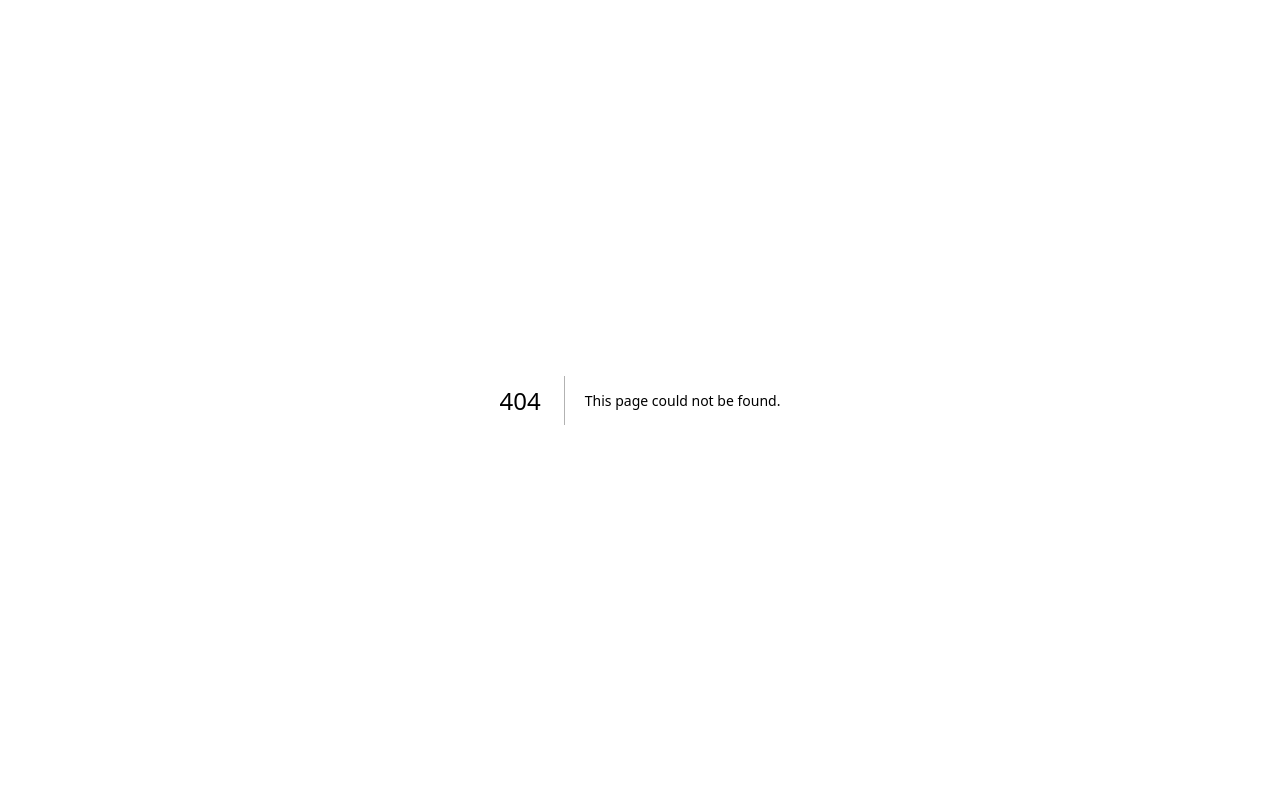
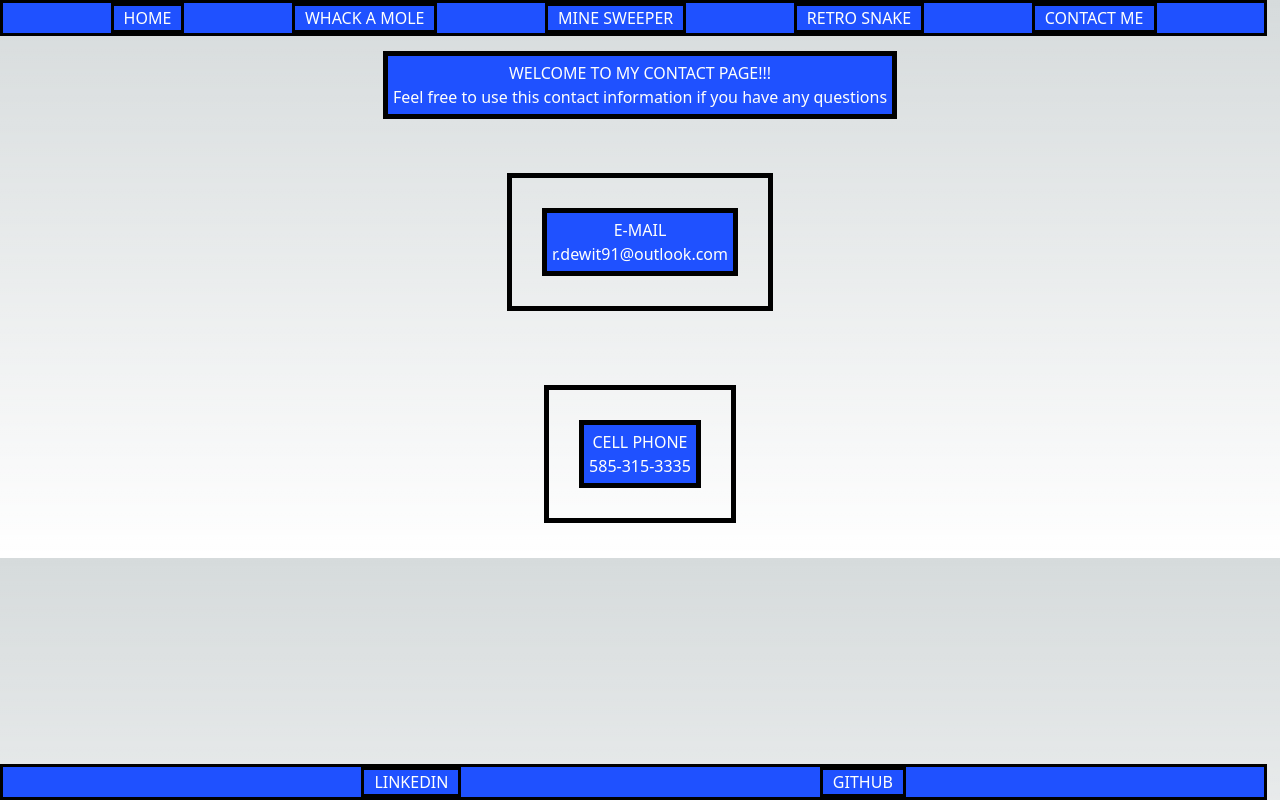
Before and after one commit to rdewit91/robsArcade, a Next.js app in the folder robs-arcade/: page /cntcMe in a window 1280 px wide. Before the commit this address had no page. Built offline with nearby package versions, Linux system fonts and the light colour scheme.

Commit message:
structure

```diff
--- /dev/null
+++ b/robs-arcade/component/Footer.js
@@ -0,0 +1,20 @@
+import React from 'react'
+import Link from 'next/link'
+
+export default function Footer() {
+  return (
+    <>
+    <nav style={{ bottom: '0%', position: 'fixed', width: '99%', background: '#1F51FF' ,border: 'solid black 3px', display: 'flex', justifyContent: 'space-evenly' }} >
+    {/* <div style={{ border: 'solid black 3px', display: 'inline' }} >
+        <Link style={{ textDecoration: 'none', color: '#fffffc', padding: '5px', margin: '5px' }} href='https://www.facebook.com/robert.dewit1' >FAECEBOOK</Link>
+      </div> */}
+      <div style={{ border: 'solid black 3px', display: 'inline' }} >
+        <Link style={{ textDecoration: 'none', color: '#fffffc', padding: '5px', margin: '5px' }} href='https://www.linkedin.com/in/rdewit91/' >LINKEDIN</Link>
+      </div>
+      <div style={{ border: 'solid black 3px', display: 'inline' }} >
+        <Link style={{ textDecoration: 'none', color: '#fffffc', padding: '5px', margin: '5px' }} href='https://github.com/rdewit91' >GITHUB</Link>
+      </div>
+    </nav>
+    </>
+  )
+}
--- /dev/null
+++ b/robs-arcade/component/Header.js
@@ -0,0 +1,40 @@
+import React from 'react'
+import Link from 'next/link'
+// import RiBriefcase4Fill from 'react-icons/ri'
+
+export default function Header() {
+  return (
+    <>
+    <nav style={{ top: '0%', position: 'sticky', width: '99%', background: '#1F51FF' ,border: 'solid black 3px', display: 'flex', justifyContent: 'space-evenly' }}>
+        {/* <div>
+            <RiBriefcase4Fill />
+        </div> */}
+        <div style={{ border: 'solid black 3px', display: 'inline' }}>
+            <Link style={{ textDecoration: 'none', color: '#fffffc', padding: '5px', margin: '5px' }} href='/' >
+                HOME
+            </Link>
+        </div>
+        <div style={{ border: 'solid black 3px', display: 'inline' }}>
+            <Link style={{ textDecoration: 'none', color: '#fffffc', padding: '5px', margin: '5px' }} href='/whakMole' >
+                WHACK A MOLE
+            </Link>
+        </div>
+        <div style={{ border: 'solid black 3px', display: 'inline' }}>
+            <Link style={{ textDecoration: 'none', color: '#fffffc', padding: '5px', margin: '5px' }} href='/mineSwp' >
+                MINE SWEEPER
+            </Link>
+        </div>
+        <div style={{ border: 'solid black 3px', display: 'inline' }}>
+            <Link style={{ textDecoration: 'none', color: '#fffffc', padding: '5px', margin: '5px' }} href='/rtroSnk' >
+                RETRO SNAKE
+            </Link>
+        </div>
+        <div style={{ border: 'solid black 3px', display: 'inline' }}>
+            <Link style={{ textDecoration: 'none', color: '#fffffc', padding: '5px', margin: '5px' }} href='/cntcMe' >
+                CONTACT ME
+            </Link>
+        </div>
+    </nav>
+    </>
+  )
+}
--- a/robs-arcade/src/pages/_document.js
+++ b/robs-arcade/src/pages/_document.js
@@ -1,11 +1,16 @@
 import { Html, Head, Main, NextScript } from 'next/document'
+import Header from '../../component/Header'
+import Footer from '../../component/Footer'
 
 export default function Document() {
   return (
     <Html lang="en">
       <Head />
       <body>
+        <Header />
         <Main />
+        <Footer />
+
         <NextScript />
       </body>
     </Html>
--- /dev/null
+++ b/robs-arcade/src/pages/cntcMe.js
@@ -0,0 +1,41 @@
+import React from 'react'
+import styles from '@/styles/cntcMe.module.css'
+
+export default function cntcMe() {
+  return (
+    <>
+    <div className={styles.cntcMeBox} >
+      <div className={styles.cntcMeHead} >
+        <h1>WELCOME TO MY CONTACT PAGE!!!</h1>
+        <p>Feel free to use this contact information if you have any questions</p>
+      </div>
+      <br></br>
+      <div className={styles.cntcMeData} >
+        <div className={styles.cntcText} >
+          <h1>E-MAIL</h1>
+          <h1>r.dewit91@outlook.com</h1>
+        </div>
+
+      </div>
+      <br></br>
+      <div className={styles.cntcMeData} >
+        <div className={styles.cntcText} >
+          <h1>CELL PHONE</h1>
+          <h1>585-315-3335</h1>
+        </div>
+
+      </div>
+    </div>
+    <div class='light x1'></div>
+    <div class='light x2'></div>
+    <div class='light x3'></div>
+    <div class='light x4'></div>
+    <div class='light x5'></div>
+    <div class='light x6'></div>
+    <div class='light x7'></div>
+    <div class='light x8'></div>
+    <div class='light x9'></div>
+
+    </>
+  )
+}
--- /dev/null
+++ b/robs-arcade/src/styles/cntcMe.module.css
@@ -0,0 +1,32 @@
+.cntcMeBox {
+    margin: 5px;
+    padding: 5px;
+    display: flex;
+    justify-content: center;
+    flex-direction: column;
+    align-items: center;
+    color: #fffffc;
+}
+
+.cntcMeHead {
+    margin: 5px;
+    padding: 5px;
+    border: solid black 5px;
+    text-align: center;
+    background: #1F51FF;
+}
+
+.cntcMeData {
+    margin: 25px;
+    padding: 25px;
+    border: solid black 5px;
+}
+
+.cntcText {
+    margin: 5px;
+    padding: 5px;
+    display: inline-block;
+    border: solid black 5px;
+    background: #1F51FF;
+    text-align: center;
+}
```
Also changed, not shown: robs-arcade/src/pages/mineSwp.js (added), robs-arcade/src/pages/rtroSnk.js (added), robs-arcade/src/pages/whakMole.js (added).
